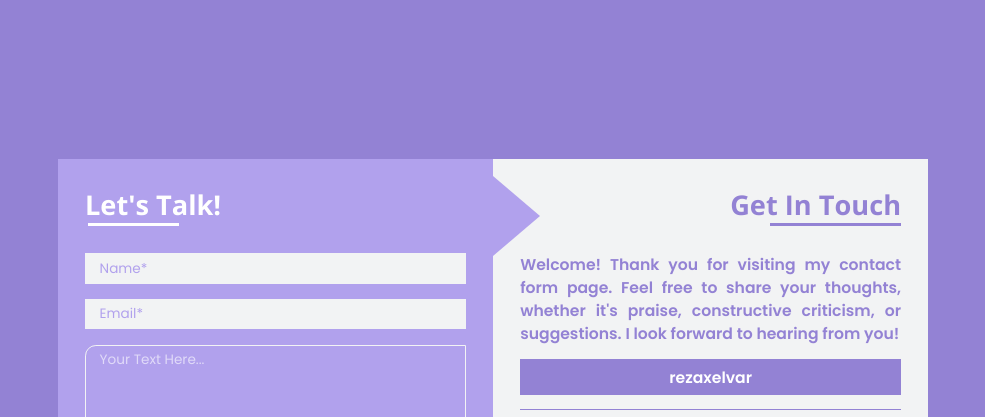
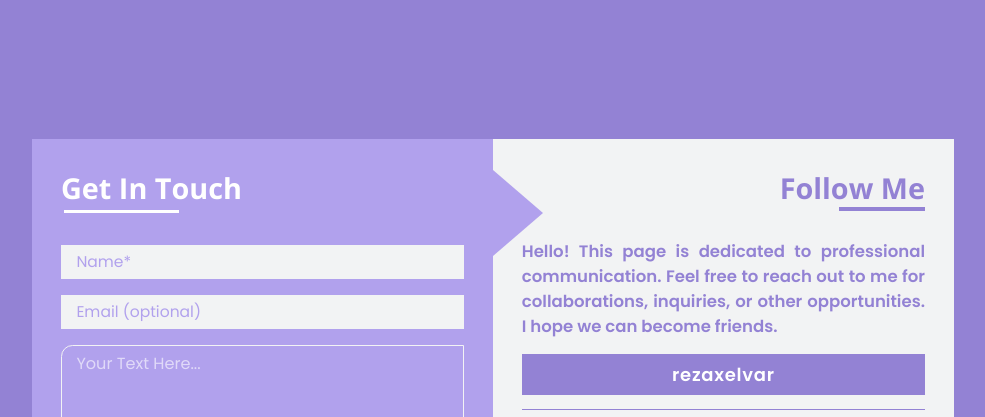
Before and after one commit to rezaxelvar/contact, a plain HTML site: page index.html in a window 1280 px wide. Shown: the top 417 px of the page, without its empty margins (147-1132 px from the left). Drawn offline with nearby package versions, Linux system fonts and the light colour scheme.

Commit message:
Add files via upload

```diff
--- a/index.html
+++ b/index.html
@@ -5,7 +5,6 @@
     <meta name="viewport" content="width=device-width, initial-scale=1.0" />
     <meta name="author" content="Rezaxel" />
     <title>Contact Form</title>
-    <script src="script.js"></script>
     <link rel="icon" type="image/x-icon" href="source/icon.ico" />
     <link href="style.css" rel="stylesheet" type="text/css" />
     <link
@@ -17,12 +16,12 @@
   <body>
     <section class="kotak-tengah">
       <main class="forming">
-        <h1>Let's Talk!</h1>
+        <h1>Get In Touch</h1>
         <div class="garis-kemetongan"></div>
         <form class="inputing" action="https://api.web3forms.com/submit" method="POST">
           <input type="hidden" name="access_key" value="3e4287d6-ff87-434c-9517-e548835746f0">
           <input autocomplete="off" class="submit-adios" spellcheck="false" title="Your Name" required name="name" type="text" placeholder="Name*"></input>
-          <input autocomplete="off" class="submit-adios" spellcheck="false" title="Your Email" required name="email" type="email" placeholder="Email*"></input>
+          <input autocomplete="off" class="submit-adios" spellcheck="false" title="Your Email" name="email" type="email" placeholder="Email (optional)"></input>
           <textarea
             name="message" required spellcheck="false"
             placeholder="Your Text Here..."
@@ -35,12 +34,12 @@
       </main>
       <main class="contactme">
         <div class="ngotaks"></div>
-        <h1>Get In Touch</h1>
+        <h1>Follow Me</h1>
         <div class="garis-seken"></div>
         <div class="isicontact">
           <div class="infocontact">
-            <p class="mainpar">Welcome! Thank you for visiting my contact form page. Feel free to share your thoughts, whether it's praise, constructive criticism, or suggestions. I look forward to hearing from you!</p>
-            <p id="discopy" class="mydc">rezaxelvar</p>
+          <p class="mainpar">Hello! This page is dedicated to professional communication. Feel free to reach out to me for collaborations, inquiries, or other opportunities. I hope we can become friends.</p>
+          <p id="discopy" class="mydc">rezaxelvar</p>
             <span class="garis-lagi"></span>
           </div>
             <div class="ikon-sosmed">
--- a/style.css
+++ b/style.css
@@ -69,7 +69,7 @@ body {
 }
 
 .garis-kemetongan {
-  width: 24%;
+  width: 8rem;
   background-color: #fff;
   height: 0.25rem;
   margin-bottom: 2rem;
@@ -80,13 +80,12 @@ body {
   margin-bottom: 1.15rem;
   background-color: var(--color3);
   width: 100%;
-  font-size: 1rem;
+  font-size: 1.08rem;
   padding: 0.3rem 1rem;
   border-radius: 0;
   transition: 0.3s;
   color: var(--color1);
   caret-color: #fff;
-  align-self: center;
   border: 0.125rem solid var(--color3);
 }
 
@@ -105,7 +104,7 @@ body {
   background-color: transparent;
   border: 0.125rem solid var(--color3);
   border-radius: 0.8rem 0 0 0.8rem;
-  font-size: 1rem;
+  font-size: 1.12rem;
   padding: 0.3rem 1rem;
   height: 16rem;
   color: #fff;
@@ -183,7 +182,7 @@ body {
 }
 
 .garis-seken {
-  width: 32%;
+  width: 6rem;
   background-color: var(--color2);
   height: 0.25rem;
   margin-bottom: 2rem;
@@ -204,7 +203,8 @@ body {
 
 .mydc {
   text-align: center;
-  font-size: 1.15rem;
+  font-size: 1.25rem;
+  letter-spacing: 0.05rem;
   font-weight: 600;
   padding: 0.35rem 0;
   width: 100%;
@@ -285,14 +285,14 @@ body {
 
 @media (max-width: 1366px) {
   html {
-    font-size: 85%;
+    font-size: 90%;
   }
   .ngotaks {
     bottom: 68%;
   }
 }
 
-@media (max-width: 868px) {
+@media (max-width: 920px) {
   .kotak-tengah {
     flex-wrap: wrap;
     justify-content: center;
@@ -311,7 +311,7 @@ body {
 
 @media (max-width: 768px) {
   html {
-    font-size: 80%;
+    font-size: 85%;
   }
   .forming {
     margin-top: 0;
@@ -321,9 +321,3 @@ body {
     width: 100%;
   }
 }
-
-@media (max-width: 414px) {
-  html {
-    font-size: 75%;
-  }
-}
```
